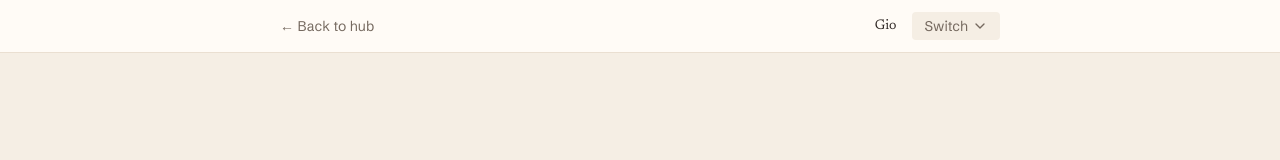
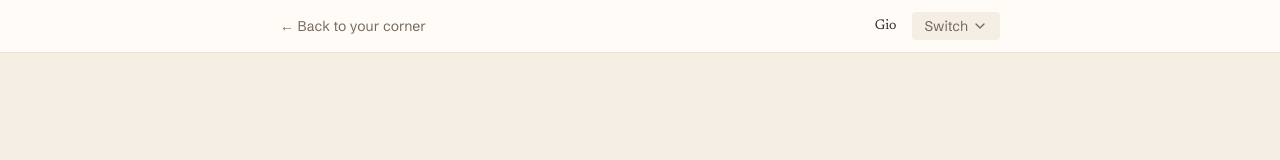
Before and after one commit to thatsamar/The-Host, a Next.js app: page / in a window 1280 px wide. Shown: the top 160 px of the page. Built offline with nearby package versions, Linux system fonts and the light colour scheme.

Commit message:
Update back link text to match branding
Change "Back to hub" to "Back to your corner" on advisor pages
to maintain consistent terminology throughout the app.

Co-Authored-By: Claude Haiku 4.5 <noreply@anthropic.com>
Claude-Session: https://claude.ai/code/session_01AJNbxTLiCRRSfNLvLPvAtg

```diff
--- a/src/components/advisor-nav.tsx
+++ b/src/components/advisor-nav.tsx
@@ -33,7 +33,7 @@ export function AdvisorNav({ currentAdvisorId }: AdvisorNavProps) {
             className="text-sm hover:opacity-70 transition-opacity"
             style={{ color: "var(--ink-muted)" }}
           >
-            ← Back to hub
+            ← Back to your corner
           </a>
 
           <div className="flex items-center gap-4">
```
